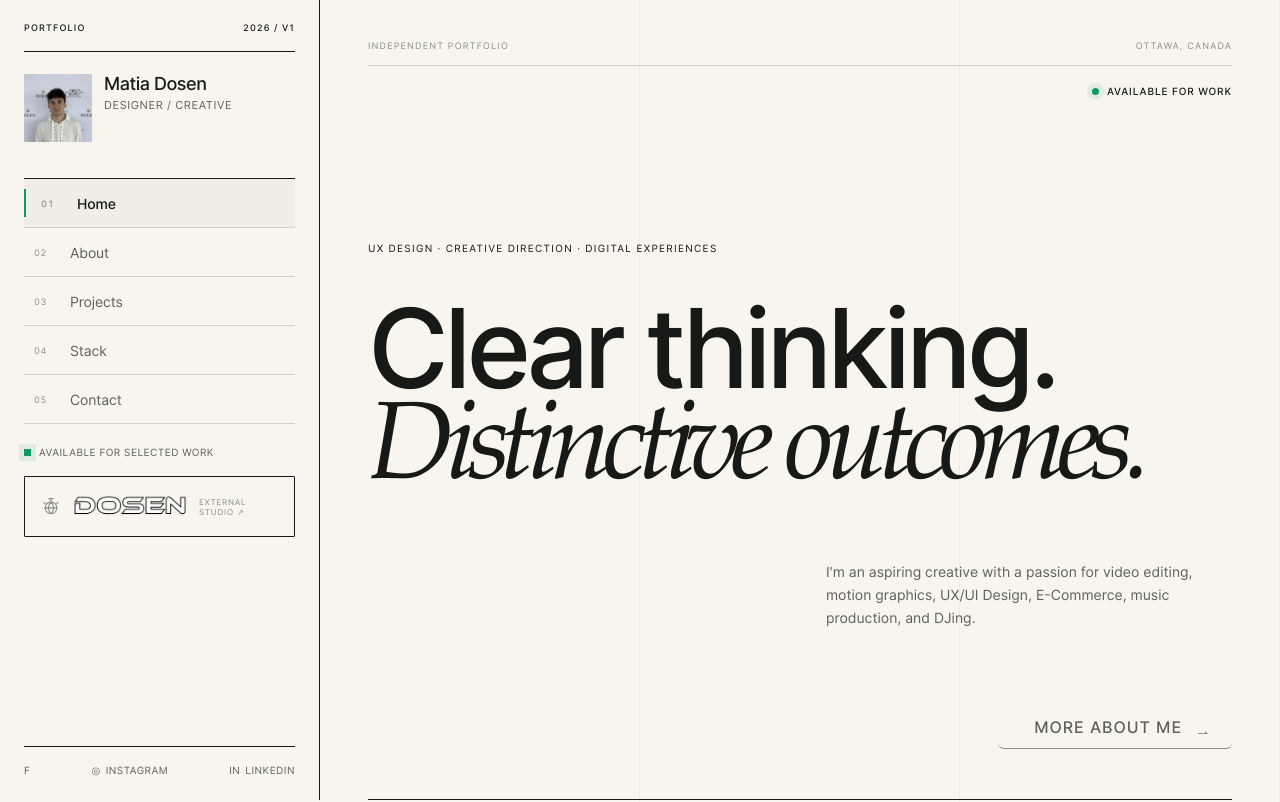
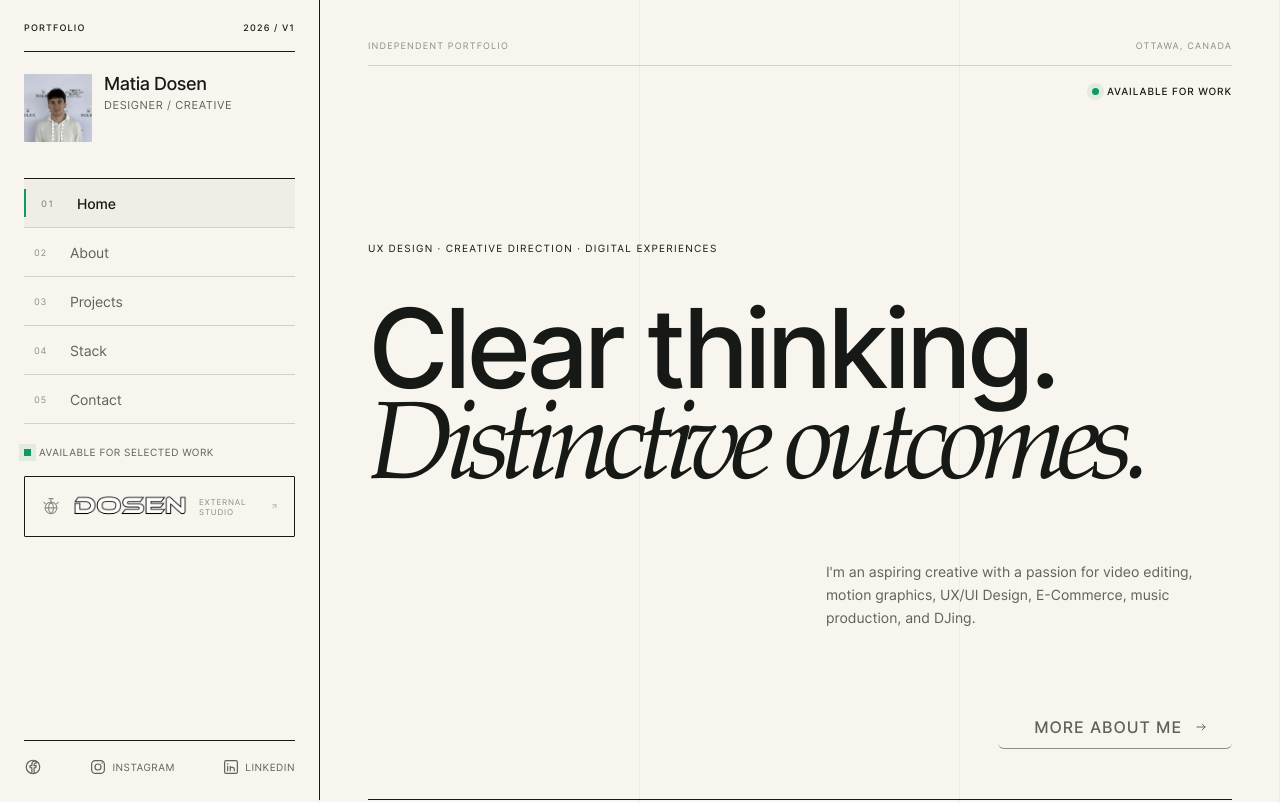
Before and after one commit to dosen-blip/dosen-blip.github.io, a React (Vite) app: page / in a window 1280 px wide. Shown: the top 802 px of the page. Built offline with nearby package versions, Linux system fonts and the light colour scheme; no server answers.

Commit message:
Replace UI glyphs with vector icons

```diff
--- a/src/components/ArrowLink.jsx
+++ b/src/components/ArrowLink.jsx
@@ -1,11 +1,17 @@
 import { Link } from "react-router-dom"
+import { ArrowRightIcon, ArrowUpRightIcon } from "./Icons"
 
 export function ArrowLink({ to, children, external = false, className = "", ...props }) {
   const Component = external ? "a" : Link
   const externalProps = external ? { href: to, target: "_blank", rel: "noreferrer" } : { to }
+  const ArrowIcon = external ? ArrowUpRightIcon : ArrowRightIcon
   return (
     <Component className={`arrow-link ${className}`.trim()} {...externalProps} {...props}>
-      <span>{children}</span><span className="arrow-swap" aria-hidden="true"><span>↗</span><span>↗</span></span>
+      <span>{children}</span>
+      <span className="arrow-swap" aria-hidden="true">
+        <span><ArrowIcon /></span>
+        <span><ArrowIcon /></span>
+      </span>
     </Component>
   )
 }
--- /dev/null
+++ b/src/components/Icons.jsx
@@ -0,0 +1,58 @@
+function Icon({ children, className = "", ...props }) {
+  return (
+    <svg
+      className={`ui-icon ${className}`.trim()}
+      viewBox="0 0 24 24"
+      aria-hidden="true"
+      focusable="false"
+      {...props}
+    >
+      {children}
+    </svg>
+  )
+}
+
+export function ArrowUpRightIcon(props) {
+  return <Icon {...props}><path d="M7 17 17 7M8 7h9v9" /></Icon>
+}
+
+export function ArrowRightIcon(props) {
+  return <Icon {...props}><path d="M5 12h14M14 7l5 5-5 5" /></Icon>
+}
+
+export function ArrowLeftIcon(props) {
+  return <Icon {...props}><path d="M19 12H5M10 7l-5 5 5 5" /></Icon>
+}
+
+export function PlayIcon(props) {
+  return <Icon {...props}><path className="ui-icon-fill" d="m9 7 8 5-8 5Z" /></Icon>
+}
+
+export function FacebookIcon(props) {
+  return (
+    <Icon {...props}>
+      <circle cx="12" cy="12" r="9" />
+      <path d="M13.5 20v-7h2.3l.4-2.8h-2.7V8.4c0-.8.2-1.4 1.4-1.4h1.5V4.5c-.6-.1-1.3-.2-2.2-.2-2.2 0-3.7 1.3-3.7 3.8v2.1H8V13h2.5v7" />
+    </Icon>
+  )
+}
+
+export function InstagramIcon(props) {
+  return (
+    <Icon {...props}>
+      <rect x="3.5" y="3.5" width="17" height="17" rx="5" />
+      <circle cx="12" cy="12" r="4" />
+      <circle className="ui-icon-fill" cx="17.4" cy="6.7" r="1" />
+    </Icon>
+  )
+}
+
+export function LinkedInIcon(props) {
+  return (
+    <Icon {...props}>
+      <rect x="3.5" y="3.5" width="17" height="17" rx="2" />
+      <circle className="ui-icon-fill" cx="7.5" cy="8" r="1" />
+      <path d="M7.5 11v6M11 17v-6m0 2.7c.6-1.8 5.5-2.2 5.5 1.4V17" />
+    </Icon>
+  )
+}
--- a/src/components/ProjectCard.jsx
+++ b/src/components/ProjectCard.jsx
@@ -1,4 +1,5 @@
 import { Link } from "react-router-dom"
+import { ArrowUpRightIcon } from "./Icons"
 
 export function ProjectCard({ project, className = "" }) {
   const mediaClassName = [
@@ -17,7 +18,7 @@ export function ProjectCard({ project, className = "" }) {
       <div className="project-card-copy">
         <span>{project.category}</span>
         <h3>{project.title}</h3>
-        <i className="project-card-arrow" aria-hidden="true">↗</i>
+        <span className="project-card-arrow" aria-hidden="true"><ArrowUpRightIcon /></span>
       </div>
     </Link>
   )
--- a/src/components/ProjectDetail.jsx
+++ b/src/components/ProjectDetail.jsx
@@ -3,6 +3,7 @@ import { Link } from "react-router-dom"
 import { ArrowLink } from "./ArrowLink"
 import { ProjectCard } from "./ProjectCard"
 import { Reveal } from "./Reveal"
+import { ArrowLeftIcon, PlayIcon } from "./Icons"
 import { getProject } from "../data/projects"
 
 function YouTubeBlock({ id, title }) {
@@ -12,7 +13,7 @@ function YouTubeBlock({ id, title }) {
   }
   return (
     <button className="youtube-poster" type="button" onClick={() => setActive(true)} aria-label={`Play ${title}`}>
-      <img src={`https://i.ytimg.com/vi/${id}/maxresdefault.jpg`} alt="" /><span aria-hidden="true">▶</span>
+      <img src={`https://i.ytimg.com/vi/${id}/maxresdefault.jpg`} alt="" /><span aria-hidden="true"><PlayIcon /></span>
     </button>
   )
 }
@@ -50,7 +51,7 @@ export function ProjectDetail({ project }) {
   return (
     <article className={`detail-page detail-page--${project.slug} page-wrap`}>
       <Reveal as="header" className="detail-heading">
-        <Link className="back-link" to="/projects">←&nbsp; Back to Projects</Link>
+        <Link className="back-link" to="/projects"><ArrowLeftIcon /><span>Back to Projects</span></Link>
         <span className="detail-kicker">{project.category} / {project.client}</span>
         <h1>{project.title}</h1>
         <p className="detail-dek">{project.summary || `A ${project.category.toLowerCase()} project created for ${project.client} over ${project.duration.toLowerCase()}.`}</p>
--- a/src/components/SiteShell.jsx
+++ b/src/components/SiteShell.jsx
@@ -2,6 +2,7 @@ import { useEffect, useRef, useState } from "react"
 import { NavLink, Link } from "react-router-dom"
 import { navItems } from "../data/routes"
 import { asset, socialLinks } from "../data/site"
+import { ArrowUpRightIcon, FacebookIcon, InstagramIcon, LinkedInIcon } from "./Icons"
 
 function NavIcon({ name }) {
   if (name === "home") return <svg viewBox="0 0 24 24"><path d="m4 10 8-7 8 7v10h-6v-6h-4v6H4Z" /></svg>
@@ -26,10 +27,17 @@ function NavList({ onNavigate }) {
 }
 
 function Socials() {
+  const icons = {
+    Instagram: InstagramIcon,
+    LinkedIn: LinkedInIcon,
+  }
   return (
     <div className="socials" aria-label="Social links">
-      <a className="facebook" href="https://www.facebook.com/" target="_blank" rel="noreferrer" aria-label="Facebook"><span aria-hidden="true">f</span></a>
-      {socialLinks.map((link) => <a key={link.label} href={link.href} target="_blank" rel="noreferrer" aria-label={link.label}><span aria-hidden="true">{link.label === "Instagram" ? "◎" : "in"}</span><span className="social-label">{link.label}</span></a>)}
+      <a className="facebook" href="https://www.facebook.com/" target="_blank" rel="noreferrer" aria-label="Facebook"><FacebookIcon /></a>
+      {socialLinks.map((link) => {
+        const SocialIcon = icons[link.label]
+        return <a key={link.label} href={link.href} target="_blank" rel="noreferrer" aria-label={link.label}><SocialIcon /><span className="social-label">{link.label}</span></a>
+      })}
     </div>
   )
 }
@@ -59,6 +67,10 @@ function DosenButton() {
       <span className="dosen-wordmark-window" aria-hidden="true">
         <img className="dosen-wordmark dosen-wordmark-outline" src={asset("8w0l0Gui033mioUQjzI6JOUa6f4.png")} alt="" />
         <img className="dosen-wordmark dosen-wordmark-filled" src={asset("LRpJWtcLJyxTvUVMYNlxsHXRA.png")} alt="" />
+      </span>
+      <span className="dosen-external-label" aria-hidden="true">
+        <span>External Studio</span>
+        <ArrowUpRightIcon />
       </span>
     </a>
   )
@@ -125,7 +137,7 @@ export function SiteShell({ children }) {
         <div>
           <span>MATIA DOSEN / 2026</span>
           <span>DESIGNING BETWEEN CLARITY &amp; CULTURE</span>
-          <a href="mailto:matiadosen@outlook.com">START A CONVERSATION ↗</a>
+          <a href="mailto:matiadosen@outlook.com"><span>START A CONVERSATION</span><ArrowUpRightIcon /></a>
         </div>
       </footer>
     </>
--- a/src/pages/HomePage.jsx
+++ b/src/pages/HomePage.jsx
@@ -1,6 +1,7 @@
 import { ArrowLink } from "../components/ArrowLink"
 import { ProjectCard } from "../components/ProjectCard"
 import { Reveal } from "../components/Reveal"
+import { ArrowUpRightIcon } from "../components/Icons"
 import { asset } from "../data/site"
 import "../styles/home.css"
 
@@ -124,6 +125,7 @@ export default function HomePage() {
             <a className="home-stack-card" href={item.href} target="_blank" rel="noreferrer" key={item.name}>
               <img src={asset(item.icon)} alt="" />
               <span><strong>{item.name}</strong><small>{item.detail}</small></span>
+              <ArrowUpRightIcon className="external-link-icon" />
             </a>
           ))}
         </div>
--- a/src/pages/StackPage.jsx
+++ b/src/pages/StackPage.jsx
@@ -1,4 +1,5 @@
 import "../styles/stack.css"
+import { ArrowUpRightIcon } from "../components/Icons"
 
 const stackGroups = [
   {
@@ -157,6 +158,7 @@ function StackCard({ item }) {
         <ul className="stack-tags" aria-label={`${item.name} capabilities`}>
           {item.tags.map((tag) => <li key={tag}>{tag}</li>)}
         </ul>
+        <ArrowUpRightIcon className="external-link-icon" />
       </a>
     </li>
   )
--- a/src/styles/editorial-v1.css
+++ b/src/styles/editorial-v1.css
@@ -137,13 +137,17 @@ body {
 }
 
 .sidebar .dosen-button { position: relative; inset: auto; width: 100%; }
-.dosen-button::after {
-  content: "EXTERNAL STUDIO ↗";
+.dosen-external-label {
+  display: inline-flex;
+  align-items: center;
+  gap: 5px;
   margin-left: auto;
   color: var(--soft);
   font-size: 8px;
   letter-spacing: .1em;
+  text-transform: uppercase;
 }
+.dosen-external-label .ui-icon { width: 11px; height: 11px; }
 .dosen-button:hover,
 .dosen-button:focus-visible { background: var(--green-wash); }
 .dosen-wordmark-window { transition: transform .4s cubic-bezier(.16, 1, .3, 1); }
@@ -178,7 +182,8 @@ body {
   letter-spacing: .11em;
 }
 .site-footer > div > span:nth-child(2) { color: rgba(247, 245, 237, .56); }
-.site-footer a { padding-bottom: 3px; border-bottom: 1px solid rgba(247, 245, 237, .45); }
+.site-footer a { display: inline-flex; align-items: center; gap: 7px; padding-bottom: 3px; border-bottom: 1px solid rgba(247, 245, 237, .45); }
+.site-footer a .ui-icon { width: 12px; height: 12px; }
 .site-footer a:hover { border-color: var(--green); color: var(--green); }
 
 /* Typography and controls */
@@ -323,14 +328,15 @@ p { text-wrap: pretty; }
 .home-stack-card strong { font-size: 16px; }
 .home-stack-card small { margin-top: 4px; color: var(--muted); font-size: 11px; letter-spacing: .04em; }
 .home-stack-card:hover { padding-left: 12px; background: var(--wash); }
-.home-stack-card::after {
-  content: "↗";
+.home-stack-card > .external-link-icon {
+  width: 14px;
+  height: 14px;
+  flex: 0 0 14px;
   margin-left: auto;
   color: var(--soft);
-  font-size: 14px;
   transition: color .25s ease, transform .3s ease;
 }
-.home-stack-card:hover::after { color: var(--green); transform: translate(2px, -2px); }
+.home-stack-card:hover > .external-link-icon { color: var(--green); transform: translate(2px, -2px); }
 
 /* Shared project language */
 .project-grid,
@@ -393,10 +399,11 @@ p { text-wrap: pretty; }
 .project-card-arrow {
   grid-column: 3;
   grid-row: 1 / span 2;
-  font-size: 18px;
-  font-style: normal;
+  width: 18px;
+  height: 18px;
   transition: transform .35s cubic-bezier(.22, 1, .36, 1);
 }
+.project-card-arrow .ui-icon { width: 100%; height: 100%; }
 .project-card:hover .project-card-arrow { transform: translate(3px, -3px); }
 
 /* Index pages */
@@ -452,16 +459,16 @@ p { text-wrap: pretty; }
 .stack-card h2 { font-size: 20px; letter-spacing: -.025em; }
 .stack-card-description { max-width: 500px; font-size: 14px; line-height: 1.55; }
 .stack-card:hover { padding-left: 62px; background: var(--wash); }
-.stack-card::after {
-  content: "↗";
+.stack-card > .external-link-icon {
   position: absolute;
   top: 22px;
   right: 4px;
+  width: 17px;
+  height: 17px;
   color: var(--soft);
-  font-size: 17px;
   transition: color .25s ease, transform .3s ease;
 }
-.stack-card:hover::after { color: var(--green); transform: translate(2px, -2px); }
+.stack-card:hover > .external-link-icon { color: var(--green); transform: translate(2px, -2px); }
 
 /* About */
 .about-page { background: transparent; }
@@ -693,7 +700,7 @@ p { text-wrap: pretty; }
     min-height: 48px;
     padding: 13px;
   }
-  .sidebar .dosen-button::after { display: none; }
+  .sidebar .dosen-external-label { display: none; }
   .sidebar .dosen-wordmark-window {
     display: block;
     width: 76px;
--- a/src/styles/global.css
+++ b/src/styles/global.css
@@ -23,6 +23,17 @@ body { margin: 0; min-width: 320px; background: var(--white); }
 button, input, textarea { font: inherit; }
 a { color: inherit; text-decoration: none; }
 img { display: block; max-width: 100%; }
+.ui-icon {
+  display: block;
+  width: 1em;
+  height: 1em;
+  fill: none;
+  stroke: currentColor;
+  stroke-width: 1.6;
+  stroke-linecap: round;
+  stroke-linejoin: round;
+}
+.ui-icon-fill { fill: currentColor; stroke: none; }
 .sr-only { position: absolute; width: 1px; height: 1px; padding: 0; margin: -1px; overflow: hidden; clip: rect(0,0,0,0); white-space: nowrap; border: 0; }
 :focus-visible { outline: 2px solid var(--green); outline-offset: 3px; }
 
@@ -84,8 +95,9 @@ img { display: block; max-width: 100%; }
 .dosen-button:focus-visible .dosen-wordmark-filled { transform: translateY(0); }
 .socials { display: flex; flex-wrap: wrap; gap: 24px; }
 .sidebar .socials { margin-top: auto; padding: 24px 56px 0; border-top: 1px solid var(--line); }
-.socials a { color: var(--muted); font-size: 13px; }
+.socials a { display: inline-flex; align-items: center; color: var(--muted); font-size: 13px; }
 .socials a:hover { color: var(--ink); }
+.socials a > .ui-icon { width: 18px; height: 18px; flex: 0 0 18px; }
 .social-label { margin-left: 5px; }
 
 .mobile-header, .mobile-menu { display: none; }
@@ -102,6 +114,7 @@ p { color: var(--muted); line-height: 1.55; }
 .arrow-link { min-height: 46px; padding: 0 18px; display: inline-flex; align-items: center; justify-content: space-between; gap: 20px; border: 1px solid var(--line); border-radius: 999px; font-size: 13px; background: var(--white); overflow: hidden; }
 .arrow-swap { position: relative; width: 14px; height: 14px; overflow: hidden; }
 .arrow-swap span { position: absolute; inset: 0; transition: transform .32s cubic-bezier(.2,.8,.2,1); }
+.arrow-swap .ui-icon { width: 100%; height: 100%; }
 .arrow-swap span + span { transform: translate(-100%, 100%); }
 .arrow-link:hover .arrow-swap span:first-child { transform: translate(100%, -100%); }
 .arrow-link:hover .arrow-swap span + span { transform: translate(0,0); }
@@ -117,7 +130,8 @@ p { color: var(--muted); line-height: 1.55; }
 .project-card-copy span { color: var(--soft); font-size: 12px; text-transform: uppercase; }
 
 .detail-heading { padding-bottom: 0; }
-.back-link { display: inline-block; margin-bottom: 56px; color: var(--muted); font-size: 13px; }
+.back-link { display: inline-flex; align-items: center; gap: 8px; margin-bottom: 56px; color: var(--muted); font-size: 13px; }
+.back-link .ui-icon { width: 16px; height: 16px; }
 .detail-heading h1 { max-width: 100%; margin-bottom: 48px; font-size: 52px; line-height: 1; letter-spacing: 0; font-weight: 700; }
 .detail-layout { display: grid; grid-template-columns: minmax(0, 1fr) minmax(280px, 1fr); gap: 48px; padding: 0 0 48px; }
 .detail-left { min-width: 0; }
@@ -147,6 +161,7 @@ p { color: var(--muted); line-height: 1.55; }
 .youtube-poster { position: relative; cursor: pointer; }
 .youtube-poster img { width: 100%; height: 100%; object-fit: cover; opacity: .88; }
 .youtube-poster span { position: absolute; left: 50%; top: 50%; translate: -50% -50%; width: 56px; height: 48px; display: grid; place-items: center; border-radius: 12px; background: rgba(26,26,26,.82); color: var(--white); }
+.youtube-poster span .ui-icon { width: 24px; height: 24px; }
 .related { padding-top: 44px; border-top: 1px solid var(--line); }
 .related h2 { margin-bottom: 32px; font-weight: 700; }
 .related .project-grid { grid-template-columns: repeat(3, minmax(0, 1fr)); }
--- a/src/styles/home.css
+++ b/src/styles/home.css
@@ -80,15 +80,6 @@
   border-radius: 6px;
   font-size: 16px;
   color: var(--muted);
-}
-
-.home-action .arrow-swap span {
-  font-size: 0;
-}
-
-.home-action .arrow-swap span::after {
-  content: "→";
-  font-size: 16px;
 }
 
 .home-section {
--- a/src/styles/layout-v2.css
+++ b/src/styles/layout-v2.css
@@ -155,7 +155,8 @@ body,
   grid-column: 3;
   grid-row: 1;
   color: var(--soft);
-  font-size: 15px;
+  width: 15px;
+  height: 15px;
   line-height: 1;
 }
 
```
